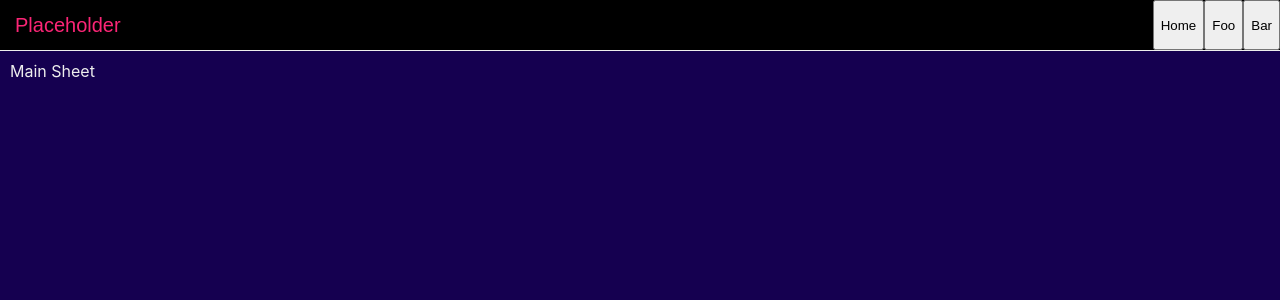
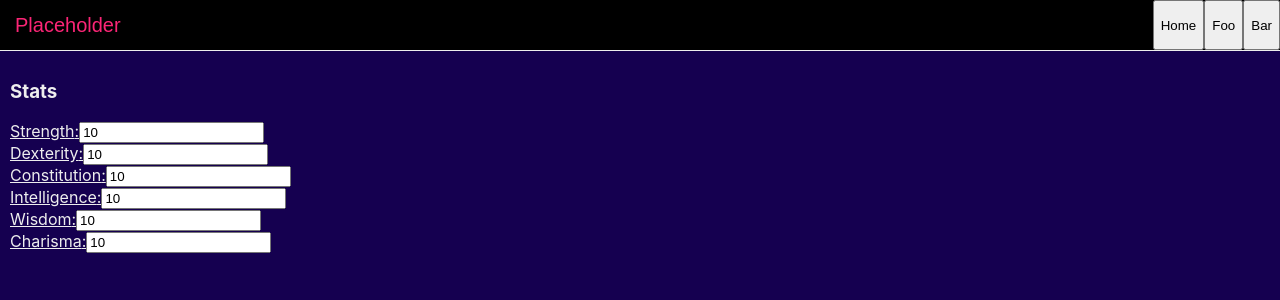
Before and after one commit to connorbo97/react-ts-eslint-scss-boiler, a React app: page / in a window 1280 px wide. Shown: the top 300 px of the page. Built offline with nearby package versions, Linux system fonts and the light colour scheme.

Commit message:
add stats; fix ts nonsense

```diff
--- a/src/components/MainSheet/MainSheet.tsx
+++ b/src/components/MainSheet/MainSheet.tsx
@@ -1,6 +1,11 @@
 import React from 'react';
-import PropTypes from 'prop-types';
+import styles from './mainSheet.module.scss';
+import { Stats } from './components/Stats/Stats';
 
 export const MainSheet = () => {
-  return <div>Main Sheet</div>;
+  return (
+    <div className={styles['container']}>
+      <Stats />
+    </div>
+  );
 };
--- /dev/null
+++ b/src/components/MainSheet/components/Stats/Stats.tsx
@@ -0,0 +1,24 @@
+import { useCharacterSheet } from 'providers/CharacterSheetProvider';
+import styles from './stats.module.scss';
+import { STATS_CONFIGS } from 'constants/stats';
+
+export const Stats = () => {
+  const { stats, onChangeStat } = useCharacterSheet();
+  return (
+    <div className={styles['container']}>
+      <h3>Stats</h3>
+      <div>
+        {Object.entries(stats).map(([stat, value]) => (
+          <div>
+            <u>{STATS_CONFIGS[stat].label}:</u>
+            <input
+              value={value}
+              onChange={(e) => onChangeStat(e.target.value, stat)}
+              type="number"
+            />
+          </div>
+        ))}
+      </div>
+    </div>
+  );
+};
--- /dev/null
+++ b/src/components/MainSheet/mainSheet.module.scss
@@ -0,0 +1,6 @@
+@import 'styles/_colors';
+
+.container {
+    display: flex;
+    flex-wrap: wrap;
+}
--- a/src/constants/characterSheet.ts
+++ b/src/constants/characterSheet.ts
@@ -1,3 +1,6 @@
 export type CharacterSheet = {
   name: string;
+  stats: {
+    [s: string]: number;
+  };
 };
--- /dev/null
+++ b/src/constants/stats.ts
@@ -0,0 +1,39 @@
+export enum Stats {
+  STR = 'STR',
+  DEX = 'DEX',
+  CON = 'CON',
+  INT = 'INT',
+  WIS = 'WIS',
+  CHA = 'CHA',
+}
+
+type StatsConfig = {
+  label: string;
+  shortLabel: string;
+};
+export const STATS_CONFIGS: { [s in Stats]: StatsConfig } = {
+  STR: {
+    label: 'Strength',
+    shortLabel: 'Str',
+  },
+  DEX: {
+    label: 'Dexterity',
+    shortLabel: 'Dex',
+  },
+  CON: {
+    label: 'Constitution',
+    shortLabel: 'Con',
+  },
+  INT: {
+    label: 'Intelligence',
+    shortLabel: 'Int',
+  },
+  WIS: {
+    label: 'Wisdom',
+    shortLabel: 'Wis',
+  },
+  CHA: {
+    label: 'Charisma',
+    shortLabel: 'Cha',
+  },
+};
--- a/src/providers/CharacterSheetProvider.tsx
+++ b/src/providers/CharacterSheetProvider.tsx
@@ -1,3 +1,4 @@
+import { CharacterSheet } from 'constants/characterSheet';
 import {
   createContext,
   useCallback,
@@ -5,19 +6,29 @@ import {
   useMemo,
   useState,
 } from 'react';
-import { CharacterSheet } from 'constants/characterSheet';
+import { noop } from 'lodash';
 import { iSet } from 'utils/lodashUtils';
-import { noop } from 'lodash';
 
 type CharacterSheetContextValue = {
   sheet: CharacterSheet;
-  setSheet: any;
+  setSheet: Function;
 };
-const initialSheet = { name: 'Placeholder' };
+const initialSheet = {
+  name: 'Placeholder',
+  stats: {
+    STR: 10,
+    DEX: 10,
+    CON: 10,
+    INT: 10,
+    WIS: 10,
+    CHA: 10,
+  },
+};
 const initialState: CharacterSheetContextValue = {
   sheet: initialSheet,
   setSheet: noop,
 };
+
 const CharacterSheetContext = createContext(initialState);
 
 export const CharacterSheetProvider = ({ ...rest }) => {
@@ -35,7 +46,7 @@ export const CharacterSheetProvider = ({ ...rest }) => {
 
 export const useCharacterSheet = () => {
   const { sheet, setSheet } = useContext(CharacterSheetContext);
-  const { name } = sheet;
+  const { name, stats } = sheet;
 
   const onChangeName = useCallback(
     (val) => {
@@ -44,11 +55,18 @@ export const useCharacterSheet = () => {
     [setSheet, sheet],
   );
 
+  const onChangeStat = useCallback((val, stat) => {
+    setSheet(iSet(sheet, `stats.${stat}`, val));
+  }, []);
+
   return {
     sheet,
     setSheet,
 
     name,
     onChangeName,
+
+    stats,
+    onChangeStat,
   };
 };
--- a/tsconfig.json
+++ b/tsconfig.json
@@ -18,6 +18,5 @@
     "jsx": "react-jsx",
     "baseUrl": "./src"
   },
-  "include": ["src"],
-  "baseUrl": "src"
+  "include": ["src"]
 }
```
Also changed, not shown: package.json (+0 -10 lines), src/components/Header.tsx (renamed from src/components/Header.js), src/components/MainSheet/components/Stats/stats.module.scss (added), src/utils/fpUtils.ts (renamed from src/utils/fpUtils.js), src/utils/lodashUtils.ts (renamed from src/utils/lodashUtils.js), 1 other file (tests, documents, lock files or other folders).
